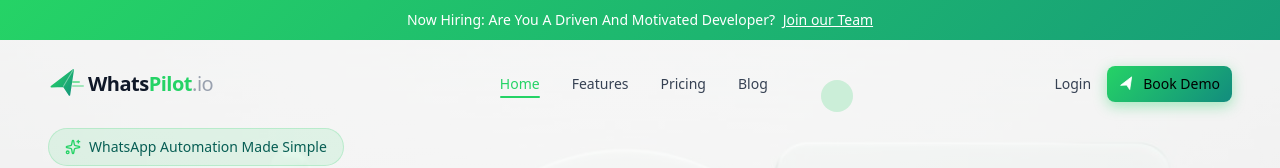
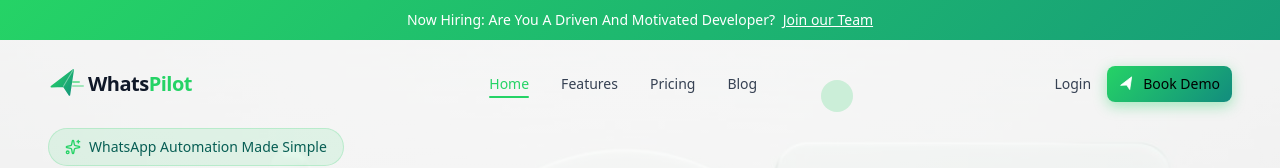
Before and after one commit to Harshit0619/Whatspilot-website-test-, a Next.js app: page / in a window 1280 px wide. Shown: the top 168 px of the page. Built offline with nearby package versions, Linux system fonts and the light colour scheme.

Commit message:
Yohohoho

```diff
--- a/components/Logo.tsx
+++ b/components/Logo.tsx
@@ -33,7 +33,14 @@ export default function Logo({ className = "", showDotIo = true }: LogoProps) {
           />
           {/* Gradient definition */}
           <defs>
-            <linearGradient id="gradient" x1="3" y1="4" x2="28" y2="28" gradientUnits="userSpaceOnUse">
+            <linearGradient
+              id="gradient"
+              x1="3"
+              y1="4"
+              x2="28"
+              y2="28"
+              gradientUnits="userSpaceOnUse"
+            >
               <stop stopColor="#25d366" />
               <stop offset="1" stopColor="#128c7e" />
             </linearGradient>
@@ -50,7 +57,6 @@ export default function Logo({ className = "", showDotIo = true }: LogoProps) {
       {/* Logo Text */}
       <span className="text-xl font-bold text-gray-900 tracking-tight">
         Whats<span className="text-whatsapp-green">Pilot</span>
-        {showDotIo && <span className="text-gray-400 font-normal">.io</span>}
       </span>
     </div>
   );
```
